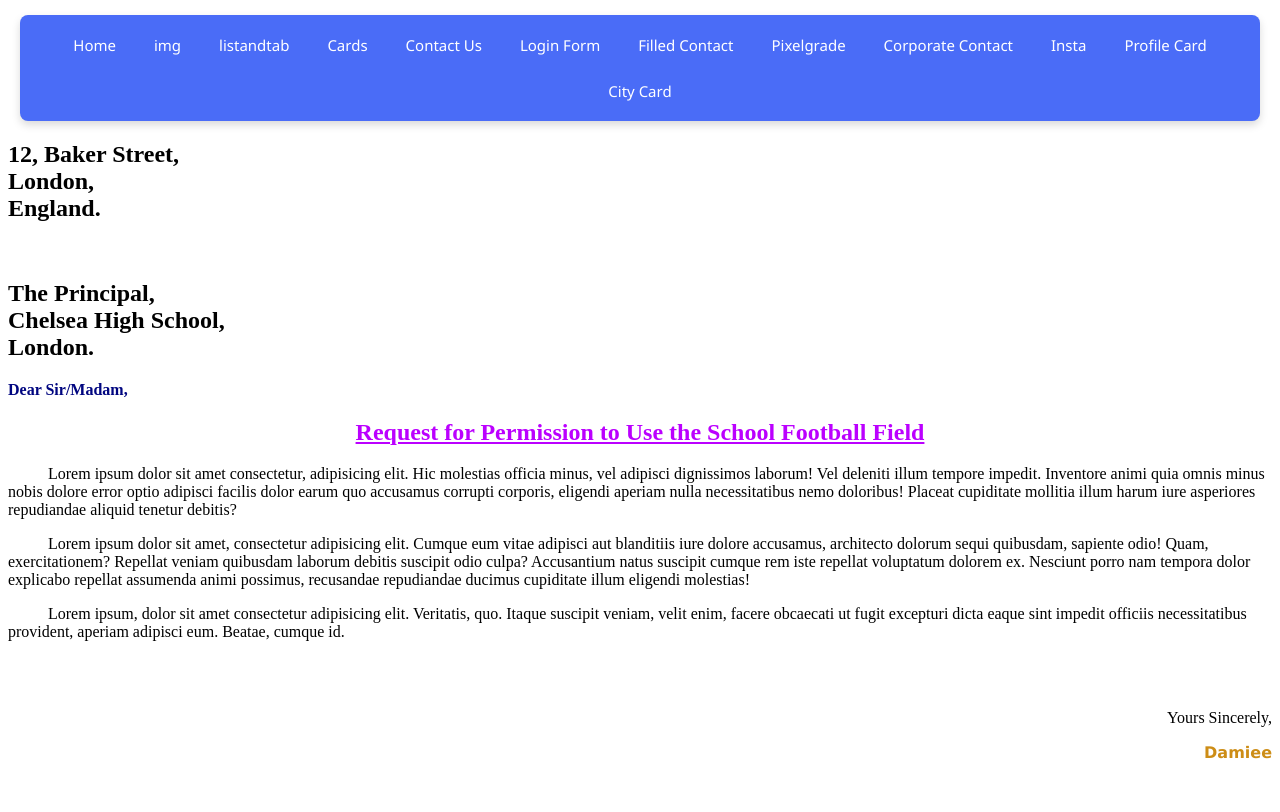
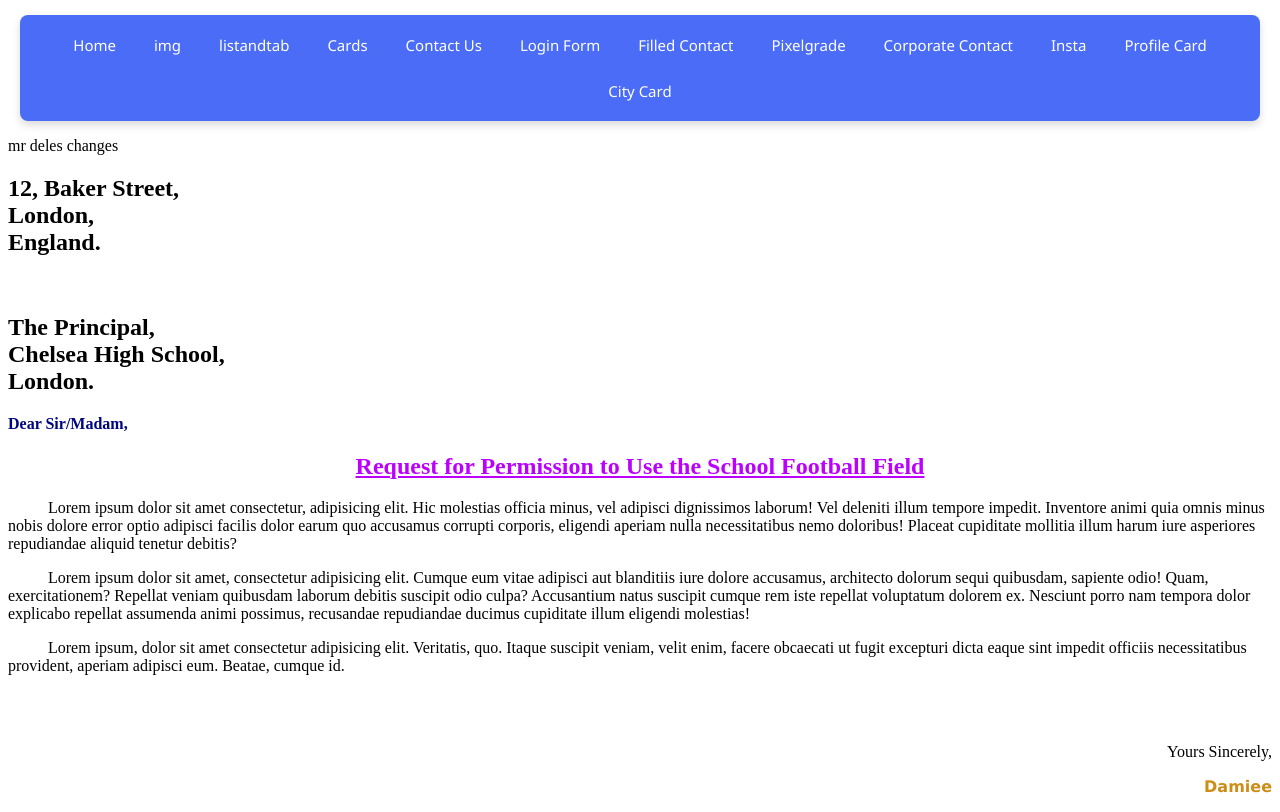
Before and after one commit to Damiee007/ASS2, a plain HTML site: page index.html in a window 1280 px wide. Drawn offline with Linux system fonts and the light colour scheme.

Commit message:
update index.html

```diff
--- a/index.html
+++ b/index.html
@@ -24,7 +24,9 @@
       <a href="ckg_.html">City Card</a>
     </nav>
 
-
+  <p>
+    mr deles changes
+  </p>
   <h2>12, Baker Street,<br>London,<br>England.</h2><br>
 
   <h2 style="text-align: left; ">The Principal,<br>Chelsea High School,<br>London.</h2>
```
